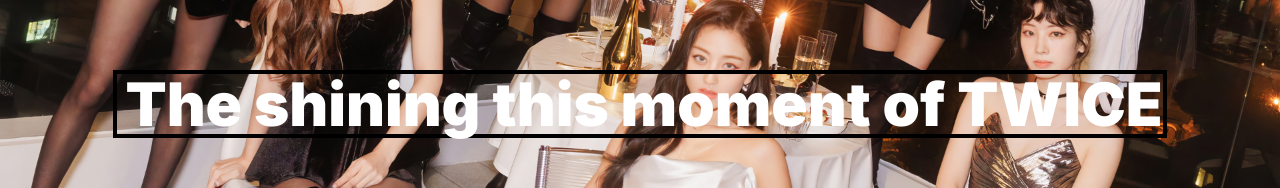
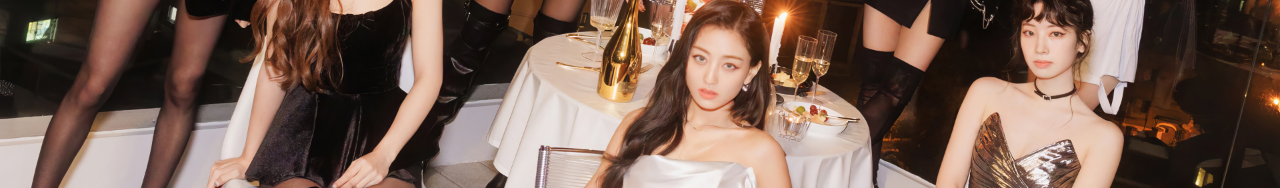
Before and after one commit to putriraam/jype-app, a Next.js app: page / in a window 1280 px wide. Shown: the part 1208-1396 px from the top of the page. Built offline with nearby package versions, Linux system fonts and the light colour scheme.

Commit message:
init jype-app

```diff
--- a/src/app/page.tsx
+++ b/src/app/page.tsx
@@ -12,11 +12,11 @@
 
         <div className="bg-white">
 
-          <div className="flex absolute h-screen w-full bg-transparent mt-28 justify-center items-center">
-            <h1 className="text-6xl text-white font-black border-4 border-black ps-2">The shining this moment of TWICE</h1>
-          </div>
+          {/* <div className="flex absolute h-[600px] w-full bg-transparent justify-center items-end">
+            <h1 className="text-6xl text-white font-black border-4 border-black z-[1]" data-aos="zoom-in">The shining moment of TWICE</h1>
+          </div> */}
           <div>
-            <Image src={twice4k} alt="" className="" />
+            <Image src={twice4k} alt="" className="z-[-1]" data-aos="fade-up"/>
           </div>
 
             <div className="p-4 sm:p-8">
```
